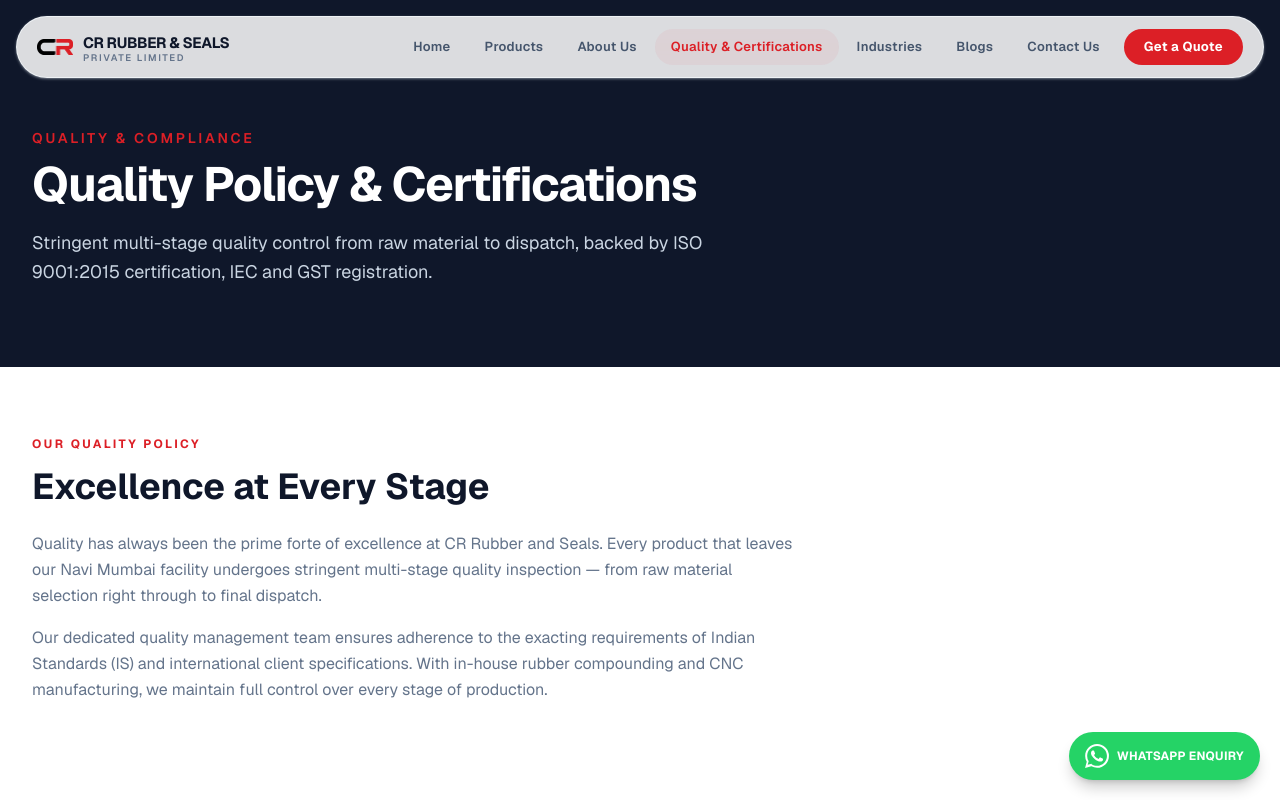
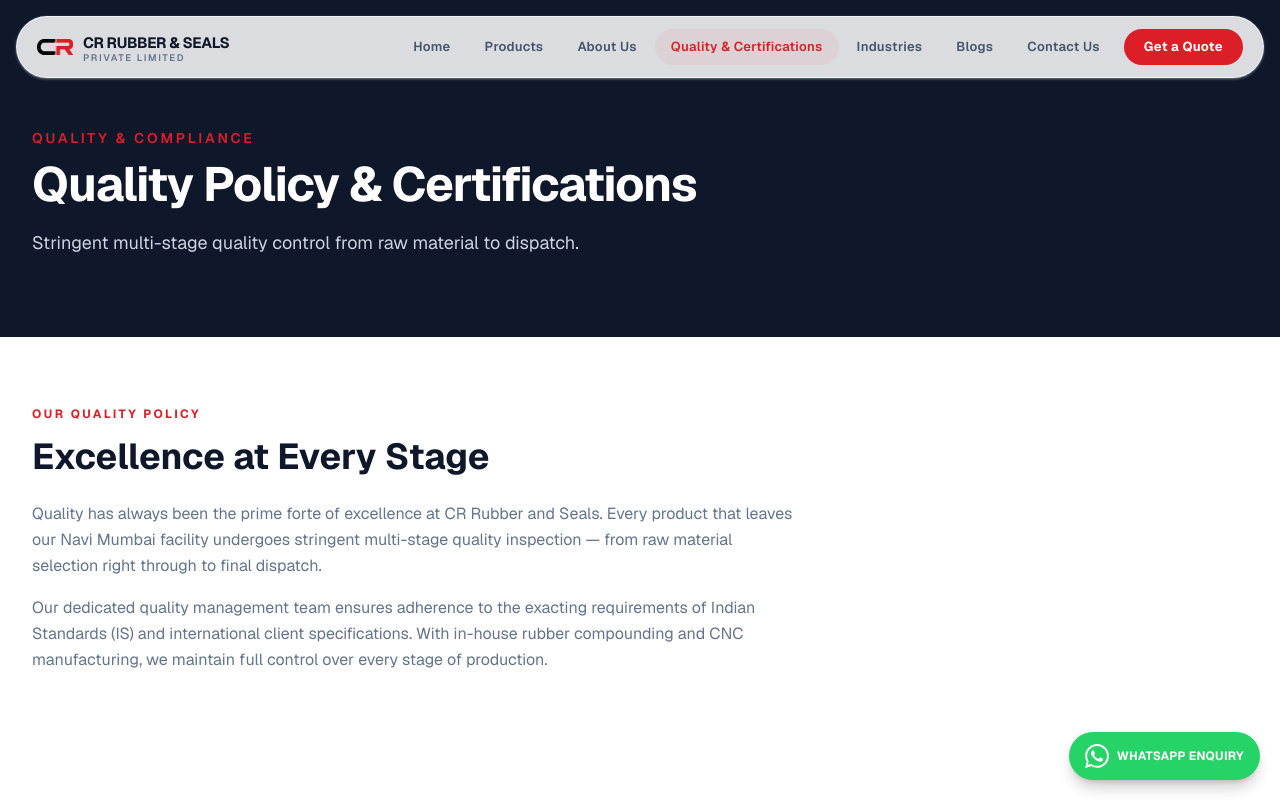
Before and after one commit to AnjulMishra8/CR-Rubber-Seals, a Next.js app: page /certifications in a window 1280 px wide. Shown: the top 800 px of the page. Built offline with nearby package versions, Linux system fonts and the light colour scheme; a web font is replaced by a local one.

Commit message:
feat: simplify certifications description
Removed mention of ISO 9001:2015 certification and GST registration

Co-authored-by: AnjulMishra8 <291975773+AnjulMishra8@users.noreply.github.com>

```diff
--- a/components/cr/views/certifications-view.tsx
+++ b/components/cr/views/certifications-view.tsx
@@ -15,8 +15,7 @@ export function CertificationsView() {
             Quality Policy &amp; Certifications
           </h1>
           <p className="mt-5 max-w-2xl text-lg leading-relaxed text-slate-300">
-            Stringent multi-stage quality control from raw material to dispatch, backed by
-            ISO 9001:2015 certification, IEC and GST registration.
+            Stringent multi-stage quality control from raw material to dispatch.
           </p>
         </div>
       </section>
```
Also changed, not shown: .v0tmp/cert-subheading.png (added).
